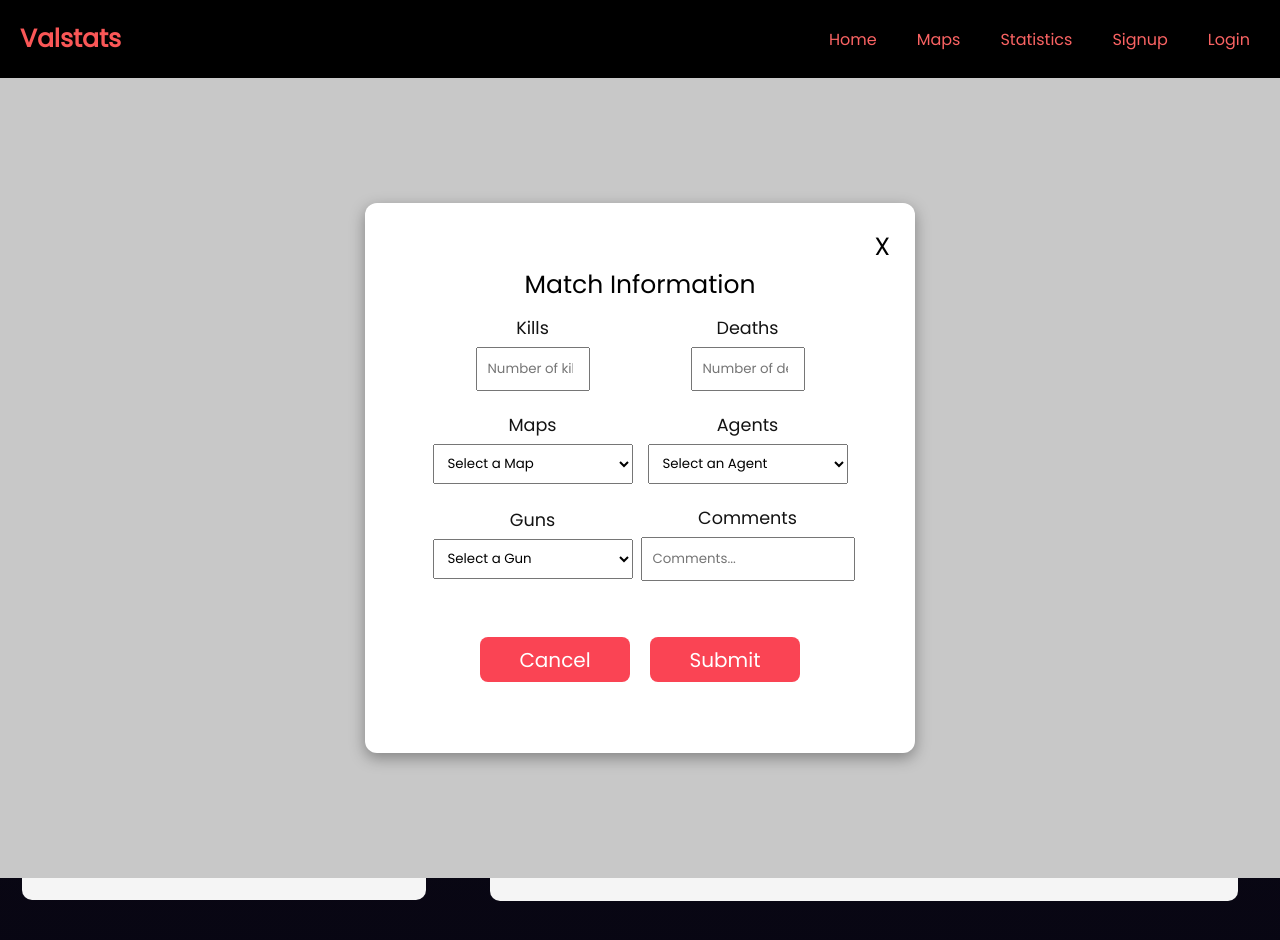
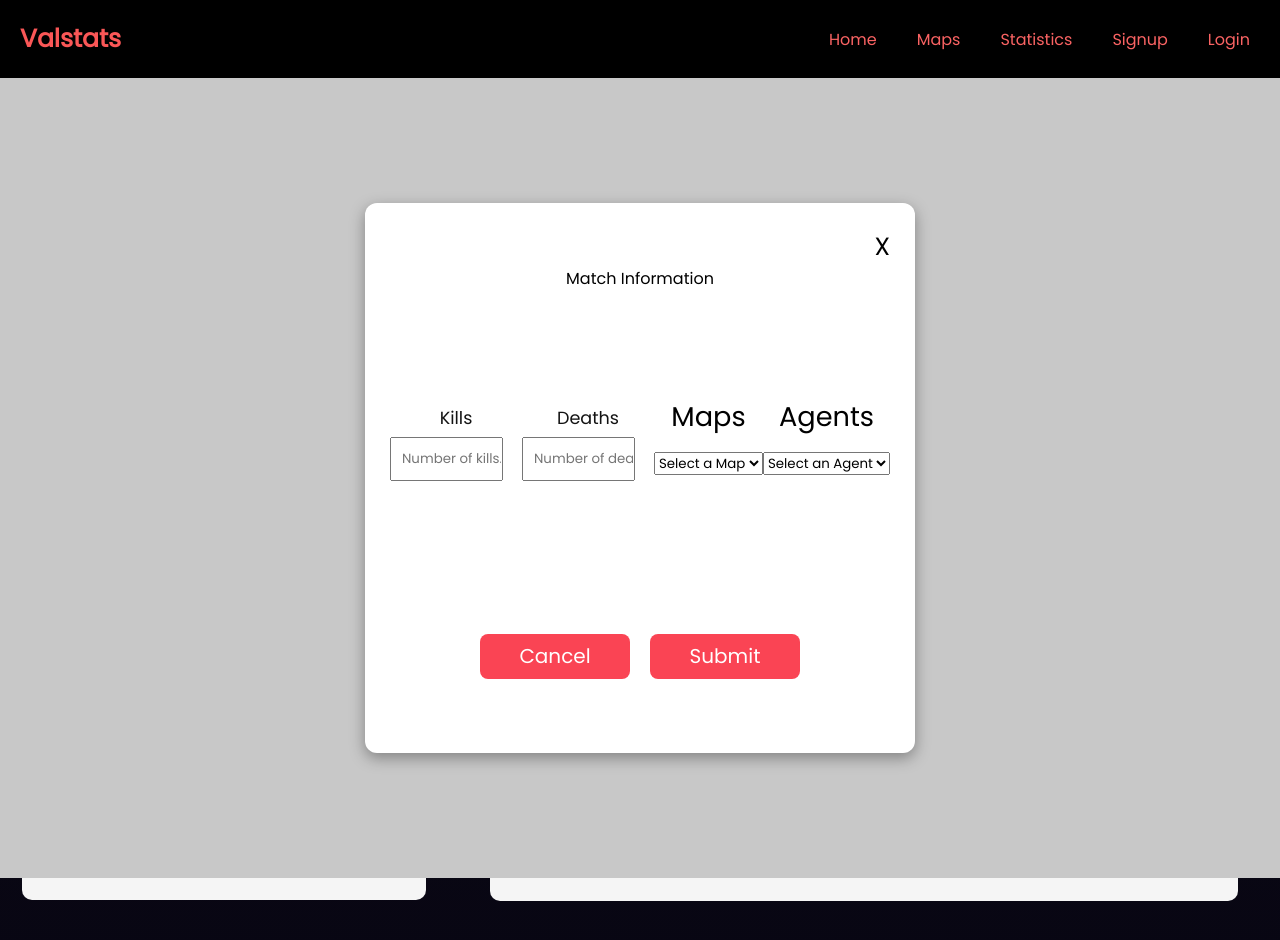
Before and after one commit to VTyiu/CS157C-Team5, a React (Create React App) app in the folder client/: page /testmatch in a window 1280 px wide. Both pictures are taken after a click on the button "Add Match". Shown: the top 940 px of the page. Built offline with nearby package versions, Linux system fonts and the light colour scheme.

Commit message:
Revert "Create match"

```diff
--- a/client/src/components/Form/MatchForm.js
+++ b/client/src/components/Form/MatchForm.js
@@ -1,5 +1,5 @@
 import React from "react";
-import { useState } from "react";
+import { useState, useEffect } from "react";
 import Axios from "axios";
 import "../styles/Matchscreen.css";
 
@@ -8,9 +8,8 @@ const MatchForm = ({ closeMatchForm }) => {
   const [mapName, setMapName] = useState("");
   const [agent, setAgent] = useState("");
   const [gun, setGun] = useState("");
-  const [comments, setComments] = useState("");
-  const [kills, setKills] = useState(0);
-  const [deaths, setDeaths] = useState(0);
+  const [kills, setKills] = useState("");
+  const [deaths, setDeaths] = useState("");
 
   const createMatch = () => {
     Axios.post("http://localhost:3001/createMatch", {
@@ -18,28 +17,9 @@ const MatchForm = ({ closeMatchForm }) => {
       agent: agent,
       gun: gun,
       kills: kills,
-      deaths: deaths,
-      comments: comments
+      deaths: deaths
     })
   };
-
-  function setMapDd() {
-    var select = document.getElementById('mapdd');
-    console.log(select.value);
-    setMapName(select.value);
-  }
-
-  function setAgentDd() {
-    var select = document.getElementById('agentdd');
-    console.log(select.value);
-    setAgent(select.value);
-  }
-
-  function setGunDd() {
-    var select = document.getElementById('gundd');
-    console.log(select.value);
-    setGun(select.value);
-  }
 
   return (
     <div className="match-form-background">
@@ -49,32 +29,25 @@ const MatchForm = ({ closeMatchForm }) => {
         </div>
         <div className="match-form-title">Match Information</div>
         <div className="match-form-body">
-          <div className="match-form-attr">
+          <div className="match-form-kills">
             <label className="match-form-label">Kills</label>
             <input
-              type="number"
+              type="text"
               className="match-form-input"
               placeholder="Number of kills..."
-              onChange={(event) => {
-                setKills(event.target.value);
-              }}
             />
           </div>
-          <div className="match-form-attr">
+          <div className="match-form-deaths">
             <label className="match-form-label">Deaths</label>
             <input
-              type="number"
+              type="text"
               className="match-form-input"
               placeholder="Number of deaths..."
-              onChange={(event) => {
-                setDeaths(event.target.value);
-              }}
             />
           </div>
-          <div className="match-form-attr">
-            <label className="match-form-label">Maps</label>
-            <select name="Maps" id="mapdd"
-              onChange={setMapDd}>
+          <div className="match-form-maps">
+            <label for="mapdd">Maps</label>
+            <select name="Maps" id="mapdd">
               <option value="select">Select a Map</option>
               <option value="bind">Bind</option>
               <option value="ascent">Ascent</option>
@@ -85,9 +58,9 @@ const MatchForm = ({ closeMatchForm }) => {
               <option value="icebox">Icebox</option>
             </select>
           </div>
-          <div className="match-form-attr">
-            <label className="match-form-label">Agents</label>
-            <select name="Agents" id="agentdd" onChange={setAgentDd}>
+          <div className="match-form-agents">
+            <label for="agentdd">Agents</label>
+            <select name="Agents" id="agentdd">
               <option value="select">Select an Agent</option>
               <option value="fade">Fade</option>
               <option value="neon">Neon</option>
@@ -109,39 +82,10 @@ const MatchForm = ({ closeMatchForm }) => {
               <option value="killjoy">Killjoy</option>
             </select>
           </div>
-          <div className="match-form-attr">
-            <label className="match-form-label">Guns</label>
-            <select name="Guns" id="gundd" onChange={setGunDd}>
-              <option value="select">Select a Gun</option>
-              <option value="phantom">phantom</option>
-              <option value="vandal">vandal</option>
-              <option value="stinger">stinger</option>
-              <option value="spectre">spectre</option>
-              <option value="bucky">bucky</option>
-              <option value="judge">judge</option>
-              <option value="bulldog">bulldog</option>
-              <option value="guardian">guardian</option>
-              <option value="marshal">marshal</option>
-              <option value="operator">operator</option>
-              <option value="ares">ares</option>
-              <option value="odin">odin</option>
-            </select>
-          </div>
-          <div className="match-form-attr">
-            <label className="match-form-label">Comments</label>
-            <input
-              type="text"
-              className="match-form-input-comment"
-              placeholder="Comments..."
-              onChange={(event) => {
-                setComments(event.target.value);
-              }}
-            />
-          </div>
         </div>
         <div className="match-form-footer">
           <button onClick={() => closeMatchForm(false)}>Cancel</button>
-          <button onClick={createMatch}> Submit </button>
+          <button>Submit</button>
         </div>
       </div>
     </div>
--- a/client/src/components/styles/Matchscreen.css
+++ b/client/src/components/styles/Matchscreen.css
@@ -22,7 +22,6 @@
 .match-form-title {
   display: inline-block;
   text-align: center;
-  font-size: 25px;
 }
 
 .match-form-close {
@@ -40,39 +39,28 @@
 .match-form-body {
   flex: 50%;
   display: flex;
-  flex-wrap: wrap;
-  column-gap: 15px;
   justify-content: center;
   align-items: center;
   font-size: 1.7rem;
   text-align: center;
 }
 
-/* .match-form-inputs {
+.match-form-inputs {
   bottom: 100%;
   width: 80%;
-
   margin-top: 5%;
   display: flex;
   flex-direction: column;
   justify-content: center;
   align-items: center;
-} */
+}
 
 .match-form-input {
   display: block;
   padding-left: 10px;
   outline: none;
   height: 40px;
-  width: 100px;
-}
-
-.match-form-input-comment {
-  display: block;
-  padding-left: 10px;
-  outline: none;
-  height: 40px;
-  width: 100%;
+  width: 75%;
 }
 
 .match-form-label {
@@ -101,18 +89,3 @@
   font-size: 20px;
   cursor: pointer;
 }
-
-.match-form-attr{
-  display: flex;
-  flex-direction: column;
-  flex-basis: 40%;
-  align-items: center;
-}
-
-select{
-  display: block;
-  padding-left: 10px;
-  outline: none;
-  height: 40px;
-  width: 100%;
-}
--- a/client/src/components/styles/Profile.css
+++ b/client/src/components/styles/Profile.css
@@ -3,13 +3,11 @@
   height: 891px;
   display: flex;
   background: linear-gradient(180deg, rgb(15, 13, 22) 0%, rgb(8, 6, 19) 100%);
-
 }
 
 .profile-page-background {
   width: 35%;
   background: linear-gradient(180deg, rgb(15, 13, 22) 0%, rgb(8, 6, 19) 100%);
-
 }
 
 .profile-page-container {
@@ -22,9 +20,9 @@
   background-color: whitesmoke;
 }
 
-h1{
-  text-align: center;
+.profile-page-container h1 {
   color: black;
+  margin-left: 33.33%;
 }
 
 .profile-matches-background {
@@ -41,3 +39,8 @@ h1{
   border-radius: 10px;
   background-color: whitesmoke;
 }
+
+.profile-matches-container h1 {
+  color: black;
+  margin-left: 42%;
+}
```
Also changed, not shown: 1 other file (tests, documents, lock files or other folders).
